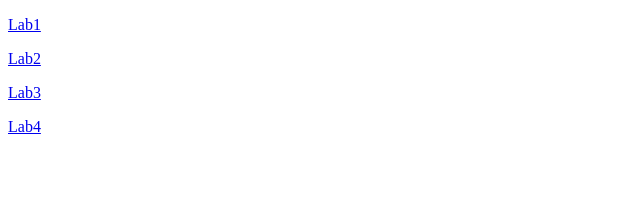
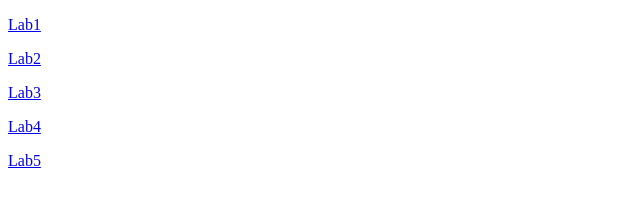
Before and after one commit to ymka666/web_labs, a plain HTML site: page index.html in a window 1280 px wide. Shown: the full height of the page, 0-640 px from the left. Drawn offline with Linux system fonts and the light colour scheme; files that its build step writes are made by us from their sources.

Commit message:
Update index.html

```diff
--- a/index.html
+++ b/index.html
@@ -12,5 +12,6 @@
 	<p><a href="lab2/lab2.html">Lab2</a></p>
 	<p><a href="lab3/lab3.html">Lab3</a></p>
 	<p><a href="lab4/lab4.html">Lab4</a></p>
+	<p><a href="lab5/lab5.html">Lab5</a></p>
 </body>
 </html>
```
